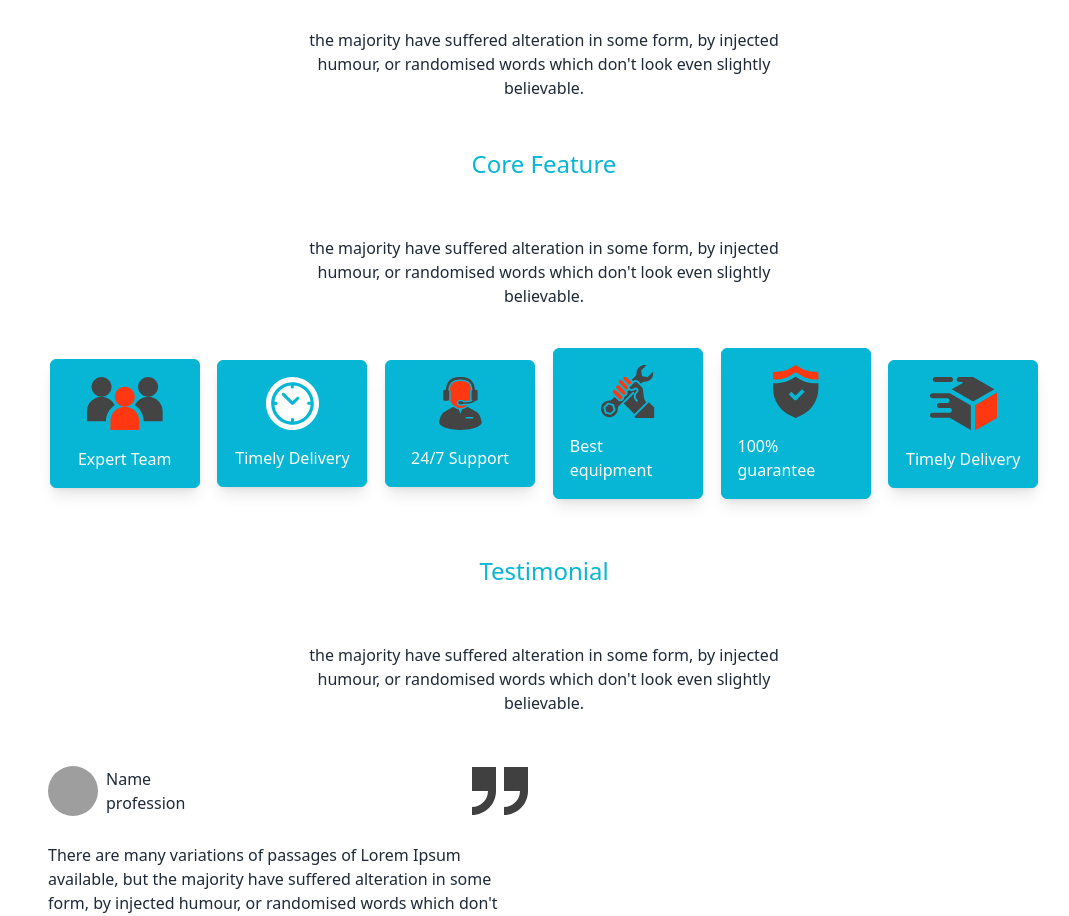
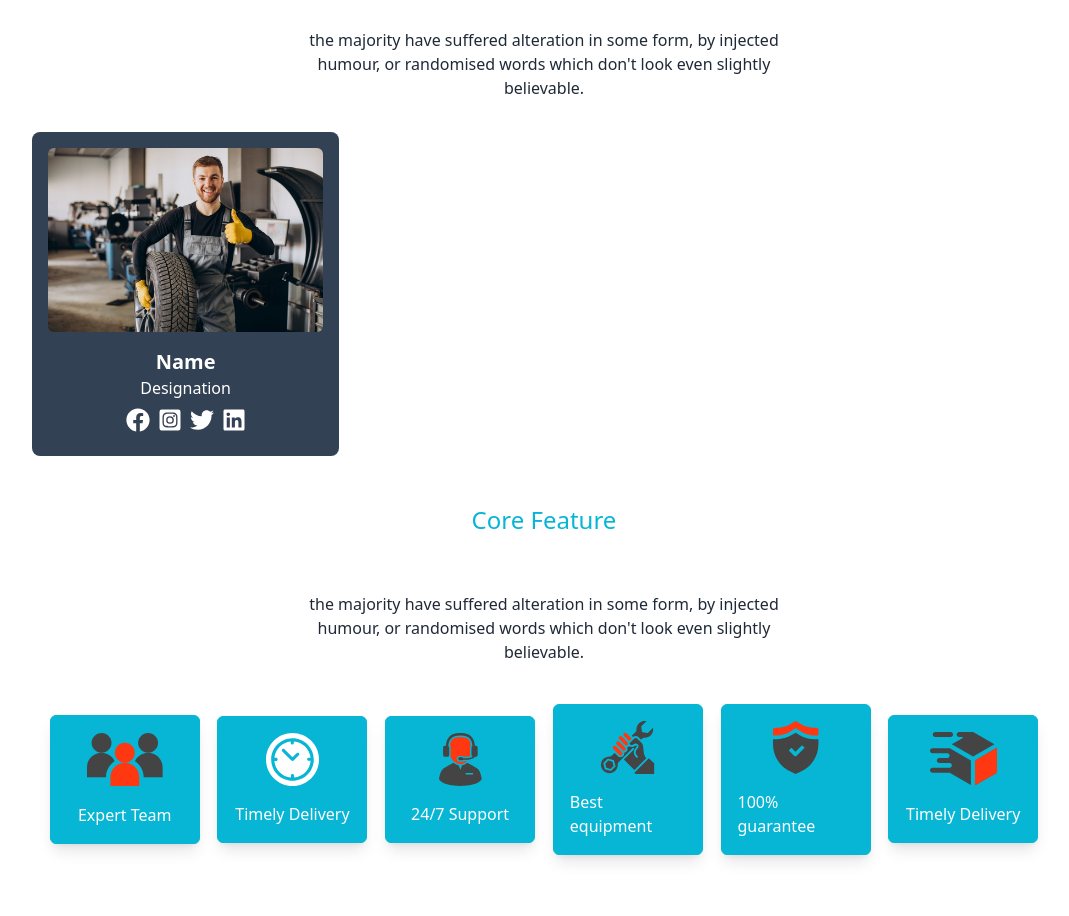
Before and after one commit to abirpuc/cars-doctor, a React (Vite) app: page / in a window 1280 px wide. Shown: the part 2940-3856 px from the top of the page, without its empty margins (96-1165 px from the left). Built offline with nearby package versions, Linux system fonts and the light colour scheme; grey boxes are pictures that could not be loaded.

Commit message:
design team member person card

```diff
--- /dev/null
+++ b/src/components/card/PersonCard.jsx
@@ -0,0 +1,20 @@
+import React from 'react'
+import {FaFacebook, FaInstagramSquare, FaTwitter, FaLinkedin} from 'react-icons/fa'
+import img1 from '../../assets/images/team/1.jpg'
+export default function PersonCard() {
+  return (
+    <div className='my-8 w-[30%] bg-slate-700 p-4 rounded-lg'>
+        <img src={img1} className='rounded-md' loading='lazy' alt="" />
+        <div className='text-center mt-4'>
+            <p className='text-xl font-bold text-white'>Name</p>
+            <p className='text-white'>Designation</p>
+            <div className='text-2xl text-white flex items-center justify-center gap-2 my-2'>
+                <FaFacebook/>
+                <FaInstagramSquare/>
+                <FaTwitter/>
+                <FaLinkedin/>
+            </div>
+        </div>
+    </div>
+  )
+}
--- a/src/pages/Home/homecomponents/Team.jsx
+++ b/src/pages/Home/homecomponents/Team.jsx
@@ -1,5 +1,6 @@
 import React from 'react'
 import SectionHeading from '../../../components/Heading/SectionHeading'
+import PersonCard from '../../../components/card/PersonCard'
 
 export default function Team() {
   return (
@@ -9,6 +10,9 @@ export default function Team() {
             title="Meet Our Team"
             text="the majority have suffered alteration in some form, by injected humour, or randomised words which don't look even slightly believable. "
         />
+        <div>
+          <PersonCard/>
+        </div>
     </section>
   )
 }
```
